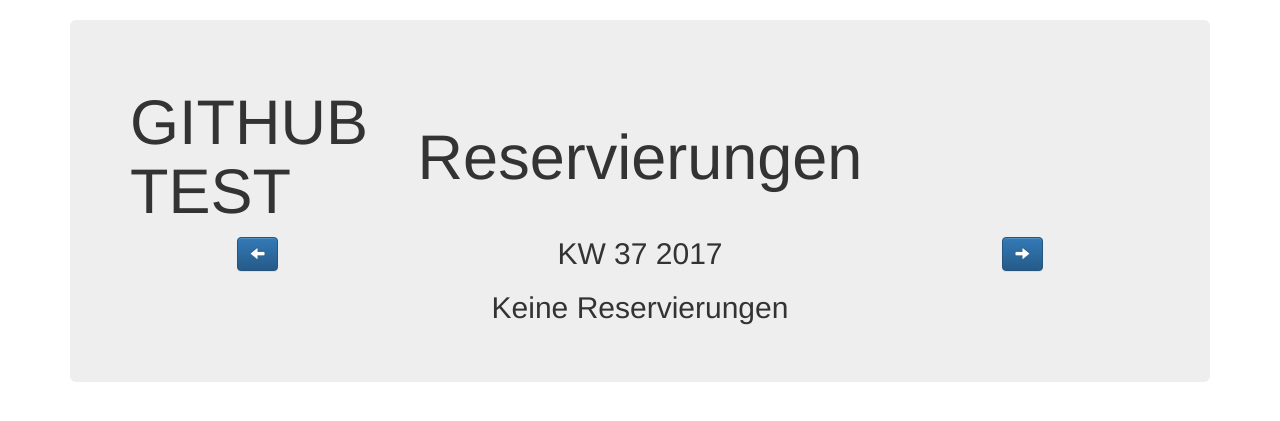
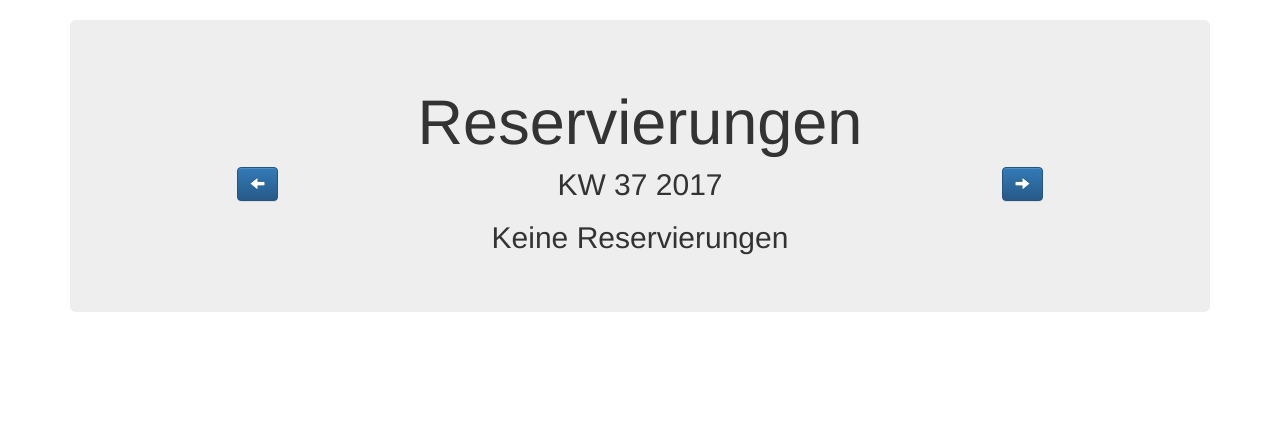
Before and after one commit to holytortoise/abw-reservierung, a Django app: page / in a window 1280 px wide. Shown: the part 51-472 px from the top of the page. Run offline with Django 3.2, Linux system fonts and the light colour scheme; data that the repository does not hold is empty; parts of the project's set-up code (start-up, migrations or seed data) failed here and were passed over; some libraries are stand-ins or nearby versions.

Commit message:
remove test

```diff
--- a/src/templates/index.html
+++ b/src/templates/index.html
@@ -10,7 +10,6 @@
 <div class="wrapper">
   <h1 class="top">Reservierungen</h1>
   <h2 class="kw">KW {{ woche }} {{ jahr }}</h2>
-  <h1> GITHUB TEST </h1>
   <form class="last" method="post">
     {% csrf_token %}
     <input type="hidden" name="woche" value="{{woche}}">
```
